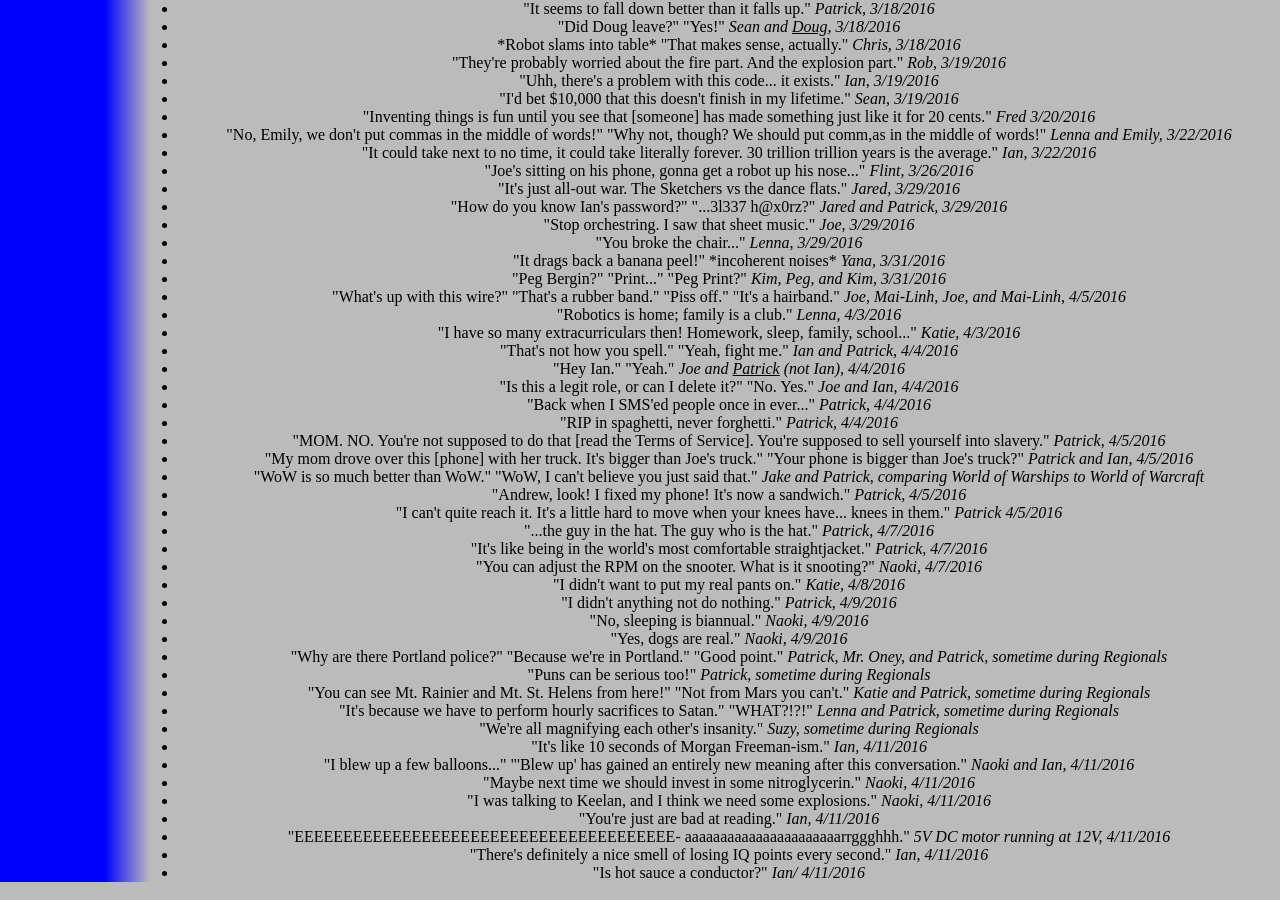
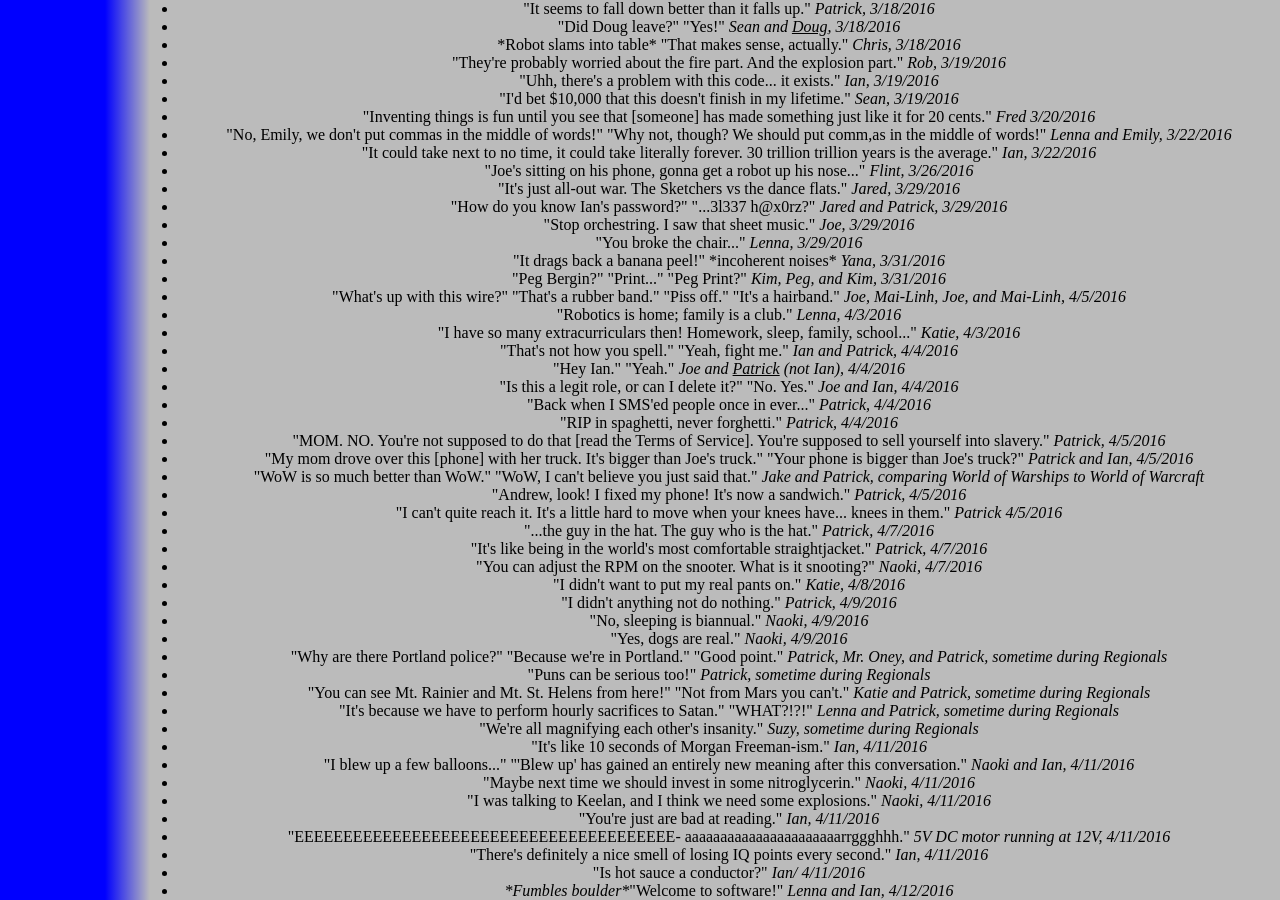
Before and after one commit to katiebugmoon/FRC4131.github.io, a Jekyll site: the page built from media/2016/quotes.html, in a window 1280 px wide and 900 px high, scrolled down 2392 px. Built offline with Jekyll 4.4.1, drawn with Linux system fonts in a browser that asks for light colours; nearby versions of some CDN libraries.

Commit message:
Update quotes.html

```diff
--- a/media/2016/quotes.html
+++ b/media/2016/quotes.html
@@ -175,4 +175,5 @@ title: Build Season 2016 Quotes
 	<li>"EEEEEEEEEEEEEEEEEEEEEEEEEEEEEEEEEEEEEEE- aaaaaaaaaaaaaaaaaaaaaarrggghhh." <i>5V DC motor running at 12V, 4/11/2016</i></li>
 	<li>"There's definitely a nice smell of losing IQ points every second." <i>Ian, 4/11/2016</i></li>
 	<li>"Is hot sauce a conductor?" <i>Ian/ 4/11/2016</i></li>
+	<li><i>*Fumbles boulder*</i>"Welcome to software!" <i>Lenna and Ian, 4/12/2016</i></li>
 </ul><center>
```
